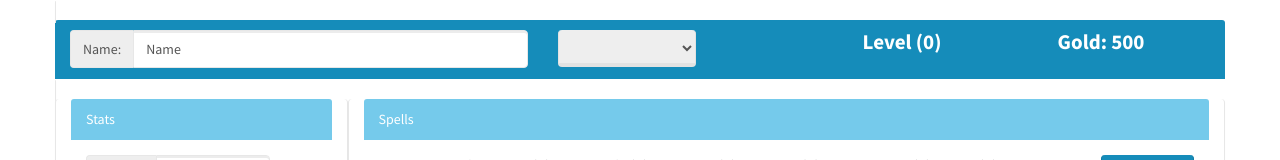
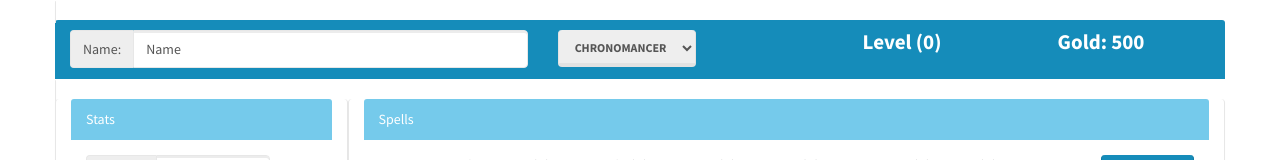
Before and after one commit to ChargerIIC/Frostgrave-WarRoster, an Angular app: page / in a window 1280 px wide. Shown: the top 160 px of the page. Built offline with nearby package versions, Linux system fonts and the light colour scheme; a web font is replaced by a local one.

Commit message:
Adjustments to Spell Dialog filters
Better filtering and minor fixes for some binding issues

```diff
--- a/src/app/app.component.ts
+++ b/src/app/app.component.ts
@@ -15,10 +15,11 @@ export class AppComponent {
   title = 'Frostgrave WarRoster';
 
   constructor(){
+    SpellBook.loadSchoolsIntoSpellBook();
+    SpellBook.loadSpellsIntoSpellbook();
+
     this.wizard = new Mage();
 
-    SpellBook.loadSchoolsIntoSpellBook();
-    SpellBook.loadSpellsIntoSpellbook();
     EquipmentVault.loadEquipmentIntoVault();
 
     this.wizard.addItemToInventory(EquipmentVault.items[0]);
--- a/src/app/model/mage.model.ts
+++ b/src/app/model/mage.model.ts
@@ -28,7 +28,7 @@ export class Mage {
   constructor(){
     //Defaults
     this.name = "Name";
-    this.school = SpellBook.schools["Elementalist"];
+    this.school = SpellBook.schools[0];
     this.level = 0;
     this.move = 6;
     this.fight = 0;
--- a/src/app/spell-dialog-modal/spell-dialog-modal.component.html
+++ b/src/app/spell-dialog-modal/spell-dialog-modal.component.html
@@ -9,7 +9,7 @@
       Select a spell to add to your wizard's spellbook.  Spell Slots available({{userMage.openSpellSlots}})
       <p></p>
       <select class="btn btn-default dropdown-toggle" [(ngModel)]="this.currentSchool">
-        <option *ngFor="let school of this.schoolFilter" [ngValue]="school.name">{{school.name}}</option>
+        <option *ngFor="let school of this.schoolFilter" [ngValue]="school">{{school}}</option>
       </select>
       <table class="table table-hover table-bordered">
         <th>Spell</th><th>Description</th><th>School</th><th>Casting Roll</th><th>Add Spell</th>
--- a/src/app/spell-dialog-modal/spell-dialog-modal.component.ts
+++ b/src/app/spell-dialog-modal/spell-dialog-modal.component.ts
@@ -14,12 +14,13 @@ export class SpellDialogModalComponent implements OnInit {
   @Input() userMage : Mage;
 
   currentSchool: string;
-  schoolFilter: Array<School>;
+  schoolFilter: Array<string>;
+  neutralFilter: Array<string>;
 
   constructor() {
-    this.schoolFilter = SpellBook.schools;
-    this.schoolFilter.push(new School('All'));
-
+    this.schoolFilter = SpellBook.schools.map(x=>x.name);
+    //Special Filters
+    this.schoolFilter.push('All');
     this.currentSchool = 'All';
   }
 
@@ -28,12 +29,18 @@ export class SpellDialogModalComponent implements OnInit {
       this.userMage = new Mage();
     }
 
+    this.schoolFilter.push('Neutral');
+    this.neutralFilter = this.userMage.school.nuetral.map(x=>x.name);
   }
 
   getAvailableSpells(): Array<Spell>{
     if(this.currentSchool == 'All')
     {
       return SpellBook.spells;
+    }
+    else if(this.currentSchool == 'Neutral')
+    {
+      return SpellBook.spells.filter(x=>(this.neutralFilter.indexOf(x.school) > -1))
     }
     else
     {
--- a/src/app/wizard-summary-panel/wizard-summary-panel.component.html
+++ b/src/app/wizard-summary-panel/wizard-summary-panel.component.html
@@ -8,7 +8,7 @@
 </div>
 <div class="col-lg-3 col-md-3 col-xs-3">
   <select [(ngModel)]="userMage.school" class="btn btn-default dropdown-toggle">
-    <option *ngFor="let school of schoolsOfMagic" [ngValue]="school.name">{{school.name}}</option>
+    <option *ngFor="let school of schoolsOfMagic" [ngValue]="school">{{school.name}}</option>
   </select>
 </div>
 <div class="col-lg-2 col-md-2 col-xs-2">
```
